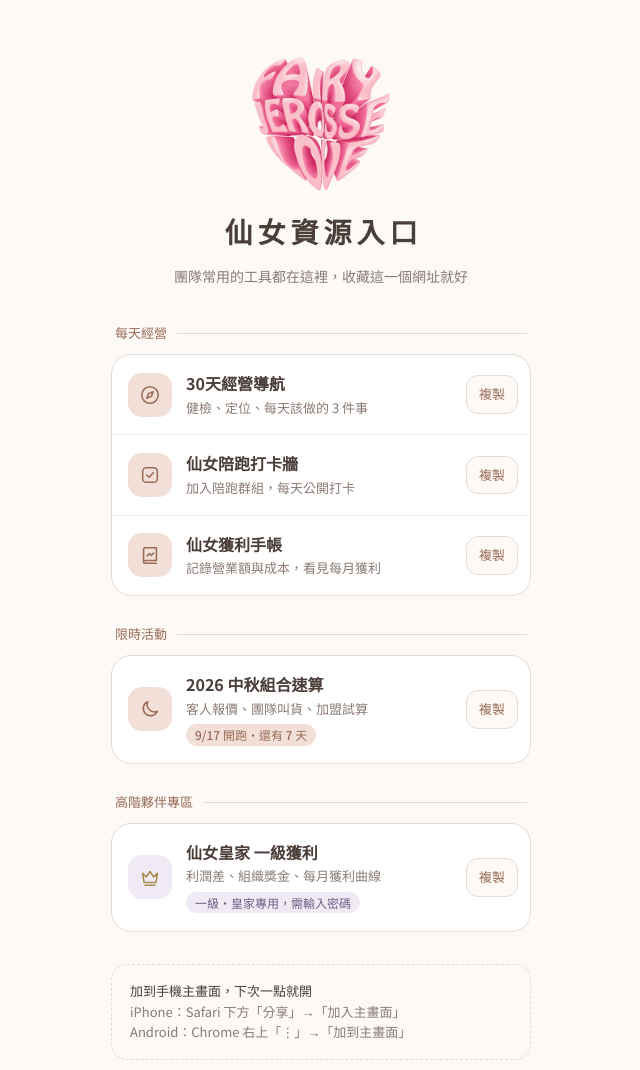
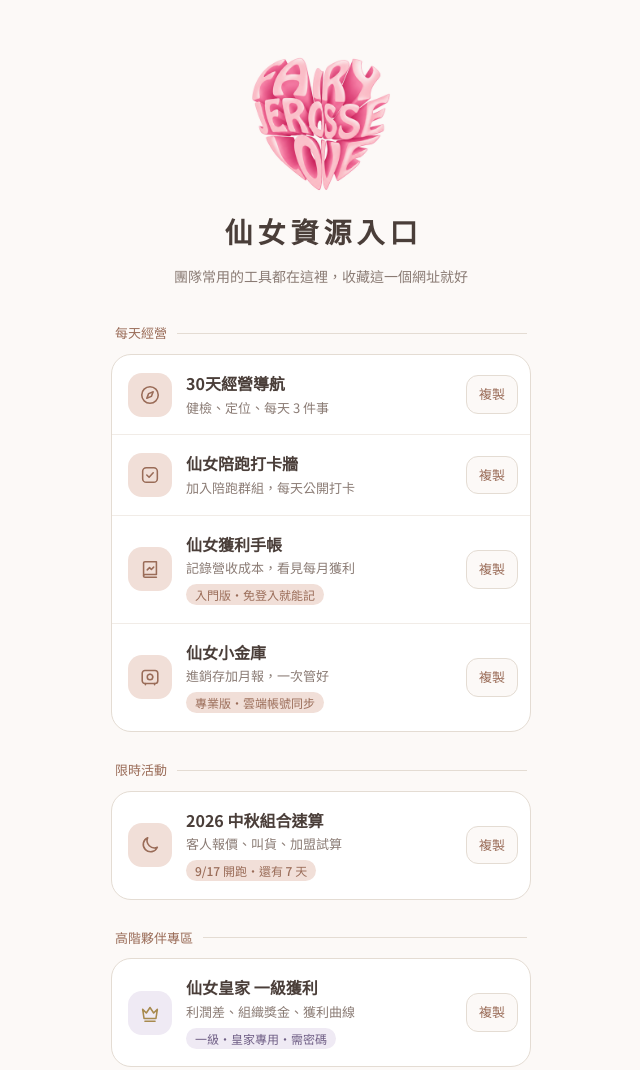
Before and after one commit to iammegan418-design/fairy-home, a plain HTML site: page index.html in a window 1280 px wide. Shown: the top 1070 px of the page, without its empty margins (319-959 px from the left). Drawn offline with Linux system fonts and the light colour scheme.

Commit message:
Add files via upload

```diff
--- a/index.html
+++ b/index.html
@@ -158,7 +158,7 @@ const TOOLS = [
   {
     group: "每天經營",
     name: "30天經營導航",
-    desc: "健檢、定位、每天該做的 3 件事",
+    desc: "健檢、定位、每天 3 件事",
     icon: "compass",
     url: "https://iammegan418-design.github.io/fairy-30days/"
   },
@@ -172,14 +172,23 @@ const TOOLS = [
   {
     group: "每天經營",
     name: "仙女獲利手帳",
-    desc: "記錄營業額與成本，看見每月獲利",
+    desc: "記錄營收成本，看見每月獲利",
     icon: "book",
+    badge: "入門版・免登入就能記",
     url: "https://fairy-profit-journal.netlify.app/"
+  },
+  {
+    group: "每天經營",
+    name: "仙女小金庫",
+    desc: "進銷存加月報，一次管好",
+    icon: "vault",
+    badge: "專業版・雲端帳號同步",
+    url: "https://yucni20.github.io/FairyLittleTreasury/"
   },
   {
     group: "限時活動",
     name: "2026 中秋組合速算",
-    desc: "客人報價、團隊叫貨、加盟試算",
+    desc: "客人報價、叫貨、加盟試算",
     icon: "moon",
     url: "https://iammegan418-design.github.io/fairy-moon/",
     start: "2026-09-17",
@@ -188,9 +197,9 @@ const TOOLS = [
   {
     group: "高階夥伴專區",
     name: "仙女皇家 一級獲利",
-    desc: "利潤差、組織獎金、每月獲利曲線",
+    desc: "利潤差、組織獎金、獲利曲線",
     icon: "crown",
-    badge: "一級・皇家專用，需輸入密碼",
+    badge: "一級・皇家專用・需密碼",
     vip: true,
     url: "https://iammegan418-design.github.io/fairy-royal-profit/"
   }
@@ -202,6 +211,7 @@ const ICONS = {
   check:'<svg viewBox="0 0 24 24" fill="none" stroke="currentColor" stroke-width="1.7" stroke-linecap="round" stroke-linejoin="round"><rect x="4" y="4" width="16" height="16" rx="4"/><path d="m8.5 12 2.5 2.5 4.5-5"/></svg>',
   book:'<svg viewBox="0 0 24 24" fill="none" stroke="currentColor" stroke-width="1.7" stroke-linecap="round" stroke-linejoin="round"><path d="M5 5.5A1.5 1.5 0 0 1 6.5 4H19v14H6.5A1.5 1.5 0 0 0 5 19.5z"/><path d="M5 19.5A1.5 1.5 0 0 0 6.5 21H19"/><path d="m9 13 2.5-2.5 2 2L16 10"/></svg>',
   moon:'<svg viewBox="0 0 24 24" fill="none" stroke="currentColor" stroke-width="1.7" stroke-linecap="round" stroke-linejoin="round"><path d="M20 14.5A8 8 0 0 1 9.5 4a8 8 0 1 0 10.5 10.5z"/></svg>',
+  vault:'<svg viewBox="0 0 24 24" fill="none" stroke="currentColor" stroke-width="1.7" stroke-linecap="round" stroke-linejoin="round"><rect x="3.5" y="5" width="17" height="14" rx="3"/><circle cx="12" cy="12" r="3"/><path d="M12 9v.01M15 12h.01M7 19v1.5M17 19v1.5"/></svg>',
   crown:'<svg viewBox="0 0 24 24" fill="none" stroke="currentColor" stroke-width="1.7" stroke-linecap="round" stroke-linejoin="round"><path d="M4 8l4 4 4-6 4 6 4-4-1.5 10h-13z"/><path d="M6.5 21h11"/></svg>',
   link:'<svg viewBox="0 0 24 24" fill="none" stroke="currentColor" stroke-width="1.7" stroke-linecap="round" stroke-linejoin="round"><path d="M10 14a4 4 0 0 0 5.7 0l3-3a4 4 0 0 0-5.7-5.7l-1 1"/><path d="M14 10a4 4 0 0 0-5.7 0l-3 3a4 4 0 0 0 5.7 5.7l1-1"/></svg>'
 };
@@ -236,7 +246,7 @@ function render(){
         const cls=["item",has?"":"empty",st?.ended?"ended":"",t.vip?"vip":""].join(" ");
         const tag=!has?'<span class="tag over">連結準備中</span>'
                  :st?`<span class="tag ${st.cls}">${st.text}</span>`
-                 :t.badge?`<span class="tag lock">${esc(t.badge)}</span>`:"";
+                 :t.badge?`<span class="tag ${t.vip?"lock":"soon"}">${esc(t.badge)}</span>`:"";
         return `<div class="${cls}">
           <a class="open" ${has?`href="${esc(t.url)}"`:""}>
             <span class="glyph">${ICONS[t.icon]||ICONS.link}</span>
```
